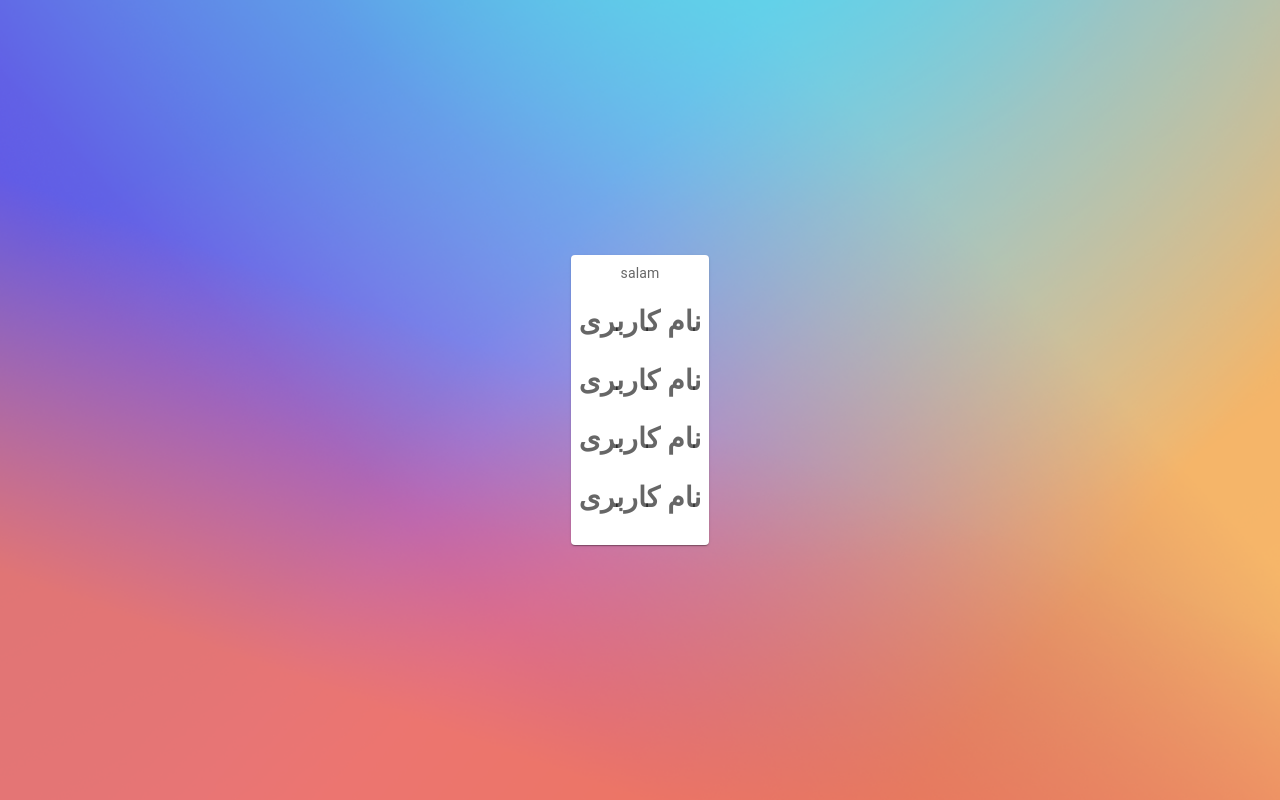
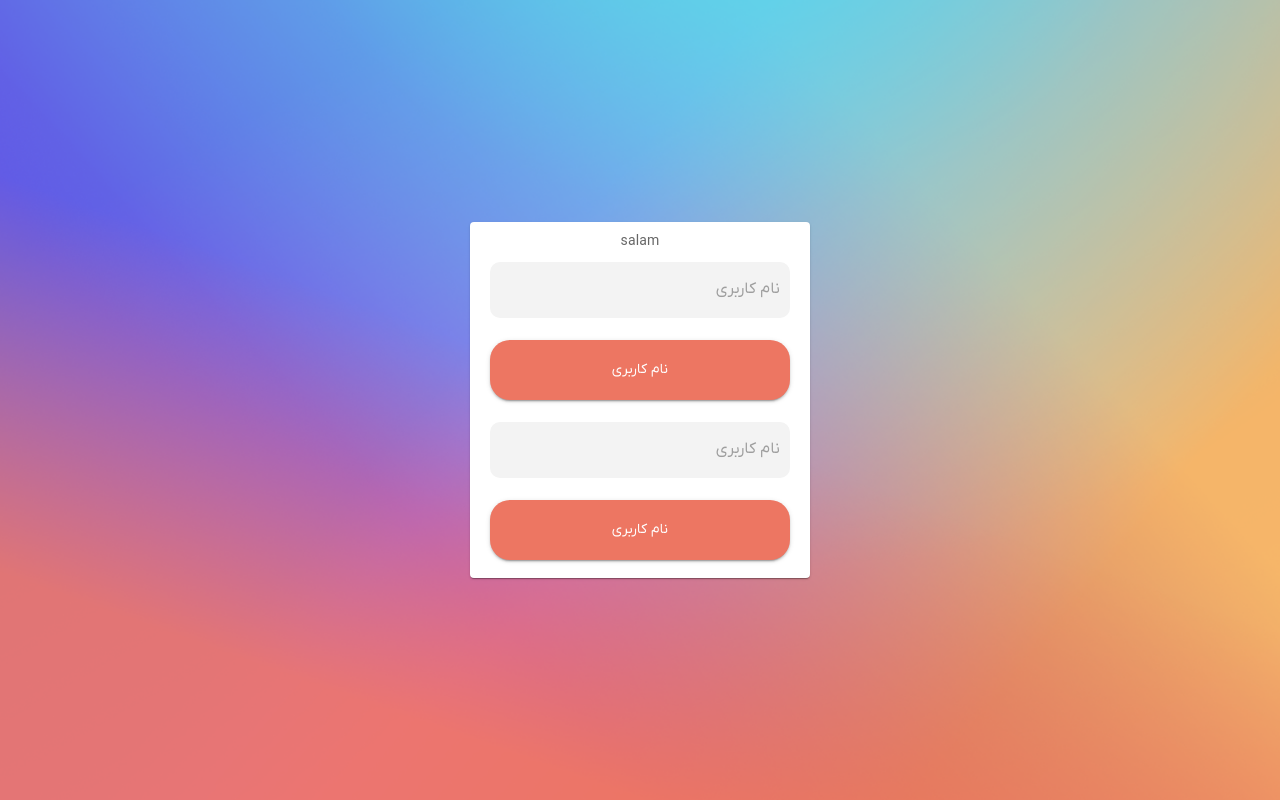
Before and after one commit to alias1994/building, a React (Create React App) app in the folder frontend/: page / in a window 1280 px wide. Built offline with nearby package versions, Linux system fonts and the light colour scheme.

Commit message:
edit button and text fild by ali

```diff
--- /dev/null
+++ b/frontend/src/component/custom-button.css
@@ -0,0 +1,8 @@
+@font-face {
+    font-family: vazir;
+    /* src: url(../font/Vazir-Medium.eot) format('eot');
+    src: url(../font/Vazir-Medium.ttf) format('ttf');
+    src: url(../font/Vazir-Medium.woff) format('woff');
+    src: url(../font/Vazir-Medium.woff2) format('woff2'); */
+    src: url(../font/test.woff2) format('woff2');
+  }
--- a/frontend/src/component/custom-button.jsx
+++ b/frontend/src/component/custom-button.jsx
@@ -1,4 +1,39 @@
+import * as React from 'react';
+import Box from '@mui/material/Box';
+import TextField from '@mui/material/TextField';
+import Stack from '@mui/material/Stack';
+import Button from '@mui/material/Button';
+import { Grid } from '@mui/material';
+import Paper from '@mui/material/Paper';
+import { styled } from '@mui/material/styles';
+import { createTheme, ThemeProvider } from '@mui/material/styles';
+import { lime, purple ,orange} from '@mui/material/colors';
+import './custom-button.css'
+
+
+const DemoButton = styled(Button)(({ theme }) => ({
+    // width: 300,
+    maxWidth: '300px', maxHeight: '60px', minWidth: '300px', minHeight: '60px',
+    ...theme.typography.body2,
+    margin:"10px",
+    borderRadius: "20px",
+    backgroundColor: "#ED7662",
+    color: "#FFFFFF",
+    fontFamily:"vazir"
+  }))
+
+  const theme = createTheme({
+    palette: {
+      primary: lime,
+      secondary: orange,
+    },
+  });
+
 function CustomButton (name){
-    return(<h1>{name}</h1>)
+    return(
+    <ThemeProvider theme={theme}>
+      <DemoButton className='but' id='but1' variant="contained" color="secondary">{name}</DemoButton>
+    </ThemeProvider>
+)
 }
 export default CustomButton;
--- /dev/null
+++ b/frontend/src/component/text-fild.css
@@ -0,0 +1,8 @@
+@font-face {
+    font-family: vazir;
+    /* src: url(../font/Vazir-Medium.eot) format('eot');
+    src: url(../font/Vazir-Medium.ttf) format('ttf');
+    src: url(../font/Vazir-Medium.woff) format('woff');
+    src: url(../font/Vazir-Medium.woff2) format('woff2'); */
+    src: url(../font/test.woff2) format('woff2');
+  }
--- a/frontend/src/component/text-fild.jsx
+++ b/frontend/src/component/text-fild.jsx
@@ -1,4 +1,34 @@
-function TextFild (name){
-    return(<h1>{name}</h1>)
+import * as React from 'react';
+import Box from '@mui/material/Box';
+import TextField from '@mui/material/TextField';
+import Stack from '@mui/material/Stack';
+import Button from '@mui/material/Button';
+import { Grid } from '@mui/material';
+import Paper from '@mui/material/Paper';
+import { styled } from '@mui/material/styles';
+import './text-fild.css'
+
+const DemoInput = styled(TextField)(({ theme }) => ({
+    width: 300,
+    ...theme.typography.body2,
+    borderRadius: "10px",
+    margin: "12px",
+    textAlign: 'right',
+    backgroundColor: '#F3F3F3',
+    disableUnderline: true,
+    display: 'inline-block',
+    "& fieldset": { border: 'none' },
+    "& label": {
+        width: "100%",
+        textAlign: "right",
+        transformOrigin: "center",
+        "&.Mui-focused": {
+            transformOrigin: "center"
+        }
+    }
+}))
+
+function TextFild(name) {
+    return (<Box><DemoInput className="inp" id="outlined-basic1" label={name} variant="outlined" InputLabelProps={{ style: { fontFamily: "vazir" , color:"#9E9E9E"} }} inputProps={{ style: { fontFamily: "vazir", textAlign: 'right'} }} /></Box>)
 }
 export default TextFild;
```
Also changed, not shown: frontend/src/font/test.woff2 (added).
